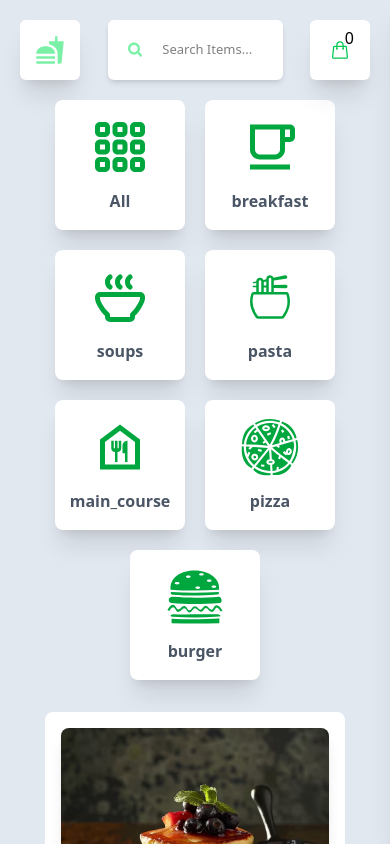
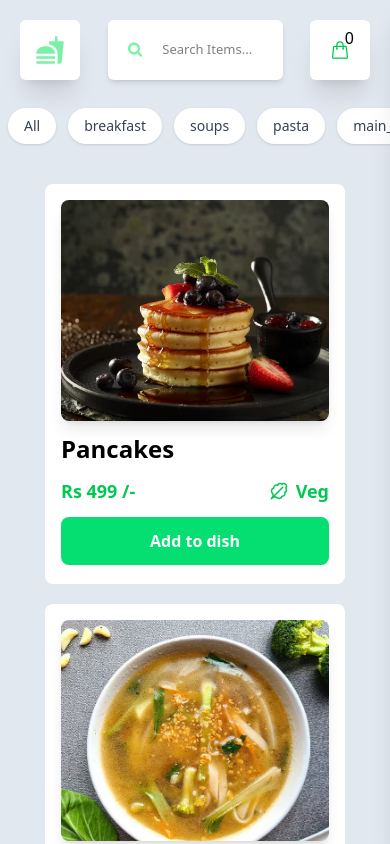
Before and after one commit to VirajBhagat/bigfood, a React (Vite) app: page / in a window 390 px wide. Shown: the top 844 px of the page. Built offline with nearby package versions, Linux system fonts and the light colour scheme.

Commit message:
mobile view set for category

```diff
--- a/src/pages/Home.jsx
+++ b/src/pages/Home.jsx
@@ -58,9 +58,10 @@ function Home() {
 
       {/* Category */}
       {!input && (
-        <div className="flex flex-wrap justify-center items-center gap-5 w-[100%]">
-          {Categories.map((category, idx) => {
-            return (
+        <div className='w-full'>
+          {/* Desktop view */}
+          <div className='hidden md:flex flex-wrap justify-center items-center gap-5 mt-5'>
+            {Categories.map((category, idx) => (
               <div
                 id={`category-${idx}`}
                 key={`category-${idx}`}
@@ -70,9 +71,23 @@ function Home() {
                 {category.icon}
                 {category.name}
               </div>
-            );
-          })}
+            ))}
+          </div>
+
+          {/* Mobile view */}
+          <div className='flex md:hidden overflow-x-auto gap-3 p-2'>
+            {Categories.map((category, idx) => (
+              <button
+                key={`mobile-${idx}`}
+                onClick={() => categoryFoodFilter(category.name)}
+                className='flex-shrink-0 px-4 py-2 bg-white text-sm font-medium text-gray-700 rounded-full shadow hover:bg-green-200 transition'
+              >
+                {category.name}
+              </button>
+            ))}
+          </div>
         </div>
+
       )}
 
       {/* Cards of food */}
```
